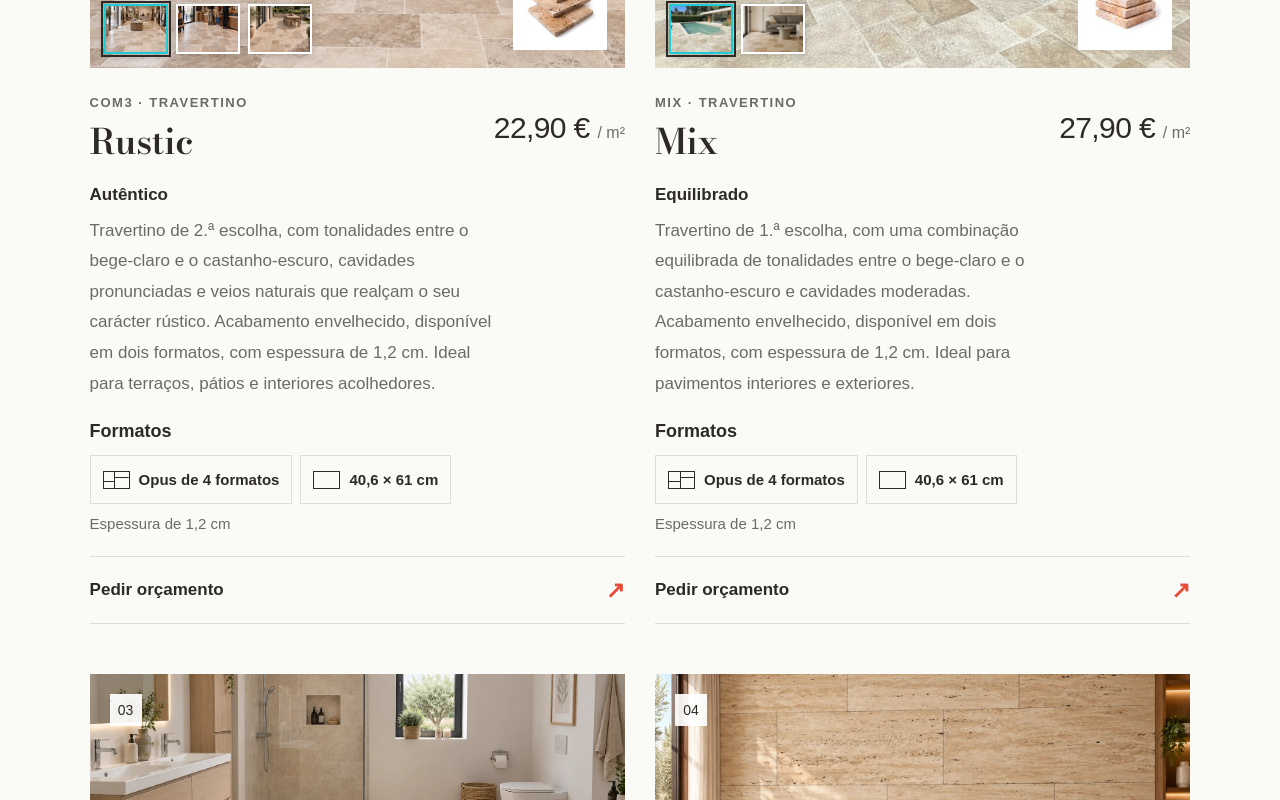
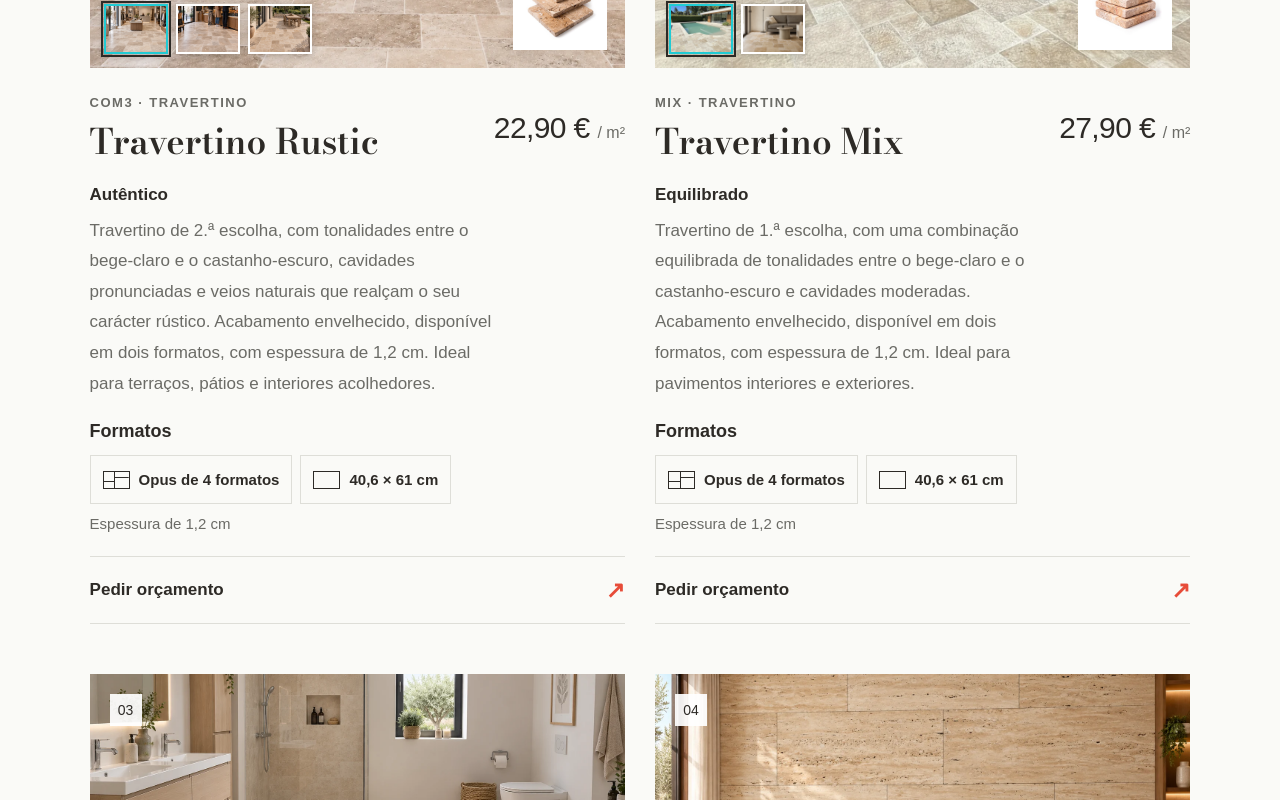
Before and after one commit to Blendd-agencia/luvia-portugal, a Next.js app: page / in a window 1280 px wide. Shown: the part 1460-2260 px from the top of the page. Built offline with nearby package versions, Linux system fonts and the light colour scheme.

Commit message:
Usar os nomes completos nos títulos dos produtos

```diff
--- a/app/page.tsx
+++ b/app/page.tsx
@@ -31,7 +31,7 @@ export default function Page(){
  <main id="conteudo"><section className="hero"><img className="hero-image" src="/images/light-opus.webp" alt="Terraço luminoso com pavimento em travertino claro" fetchPriority="high"/><div className="hero-shade"/><div className="hero-cut" aria-hidden="true"/><img className="hero-pattern" src="/images/stone-joints.svg" alt="" aria-hidden="true"/><div className="hero-content"><p className="eyebrow">LUVIA · PEDRA NATURAL</p><h1>A natureza,<br/>no seu melhor<br/><em>espaço.</em></h1><p>Travertino com carácter, para projetos com identidade.<br className="desktop"/> Descubra a nossa seleção para Portugal.</p><div className="hero-actions"><a className="button" href="#colecao">Descobrir a coleção <Arrow/></a><a className="text-link" href="#orcamento">Pedir uma proposta <span>→</span></a></div></div><div className="hero-caption"><span>TRAVERTINO LIGHT</span> A beleza está nos detalhes.</div></section>
  <div className="benefits"><span><b>04</b> famílias de travertino</span><span><b>PT</b> entregas em Portugal continental</span><span><b>↗</b> proposta à medida do seu projeto</span></div>
  <section id="colecao" className="section collection"><div className="section-top"><div><p className="eyebrow">A NOSSA SELEÇÃO</p><h2>Quatro famílias.<br/><span>Infinitas possibilidades.</span></h2></div><p>Da textura rústica aos veios mais definidos. Escolha a pedra que dá forma à sua ideia e peça uma proposta para a quantidade de que precisa.</p></div>
- <div className="products">{products.map((p,i)=><article key={p.id}>{p.id==='vein-cut'?<VeinCutGallery/>:<ProductGallery id={p.id} name={p.name} number={i+1} sample={p.image}/>}<div className="product-body"><p className="eyebrow">{p.code} · TRAVERTINO</p><h3>{p.name}</h3><p className="product-tag">{p.tag}</p><p className="description">{p.description}</p><p className="price">{euro(p.price)} <span>/ m²</span></p>{p.id==='vein-cut'&&<p className="vat-note">IVA incluído</p>}{hasFormats(p.id) && <fieldset className="stone-formats">
+ <div className="products">{products.map((p,i)=><article key={p.id}>{p.id==='vein-cut'?<VeinCutGallery/>:<ProductGallery id={p.id} name={p.name} number={i+1} sample={p.image}/>}<div className="product-body"><p className="eyebrow">{p.code} · TRAVERTINO</p><h3>Travertino {p.name}</h3><p className="product-tag">{p.tag}</p><p className="description">{p.description}</p><p className="price">{euro(p.price)} <span>/ m²</span></p>{p.id==='vein-cut'&&<p className="vat-note">IVA incluído</p>}{hasFormats(p.id) && <fieldset className="stone-formats">
  <legend>Formatos</legend>
  <div className="format-options">{formats.map((label, index) => <label key={label}>
   <input type="radio" name={'format-' + p.id} checked={selectedFormats[p.id] === label} onChange={() => selectFormat(p.id, label)} />
```
